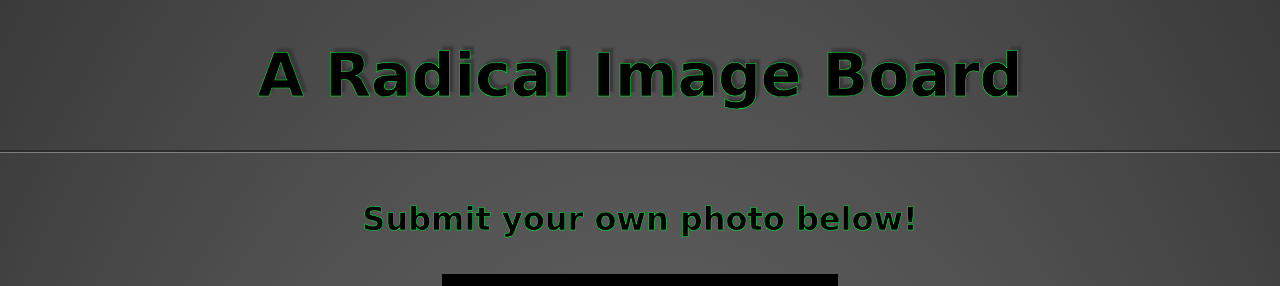
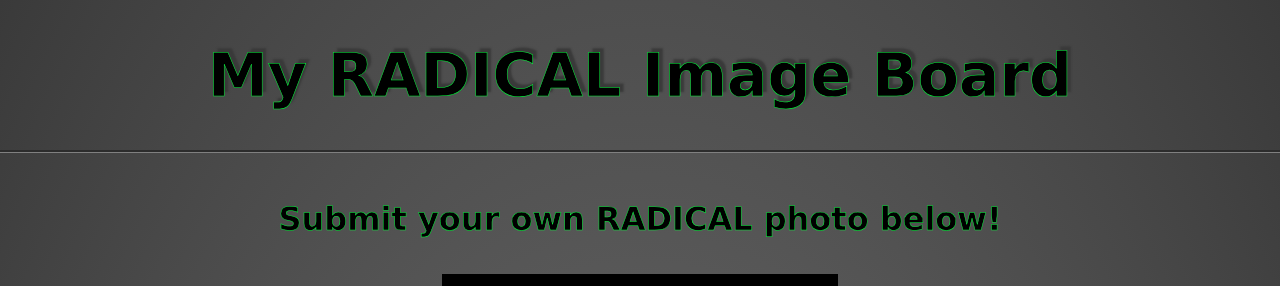
Before and after one commit to TheLukeRussell/5-2-react-image-board, a React (Create React App) app: page / in a window 1280 px wide. Shown: the top 286 px of the page. Built offline with nearby package versions, Linux system fonts and the light colour scheme.

Commit message:
adjusted form box

```diff
--- a/src/App.css
+++ b/src/App.css
@@ -4,15 +4,15 @@
 }
 
 img {
-  width: 50%;
+  width: 55%;
   border: thin #00ff3b groove;
   transition: ease .5s;
 }
 
 img:hover {
-  width: 55%;
+  width: 60%;
   transition: ease .5s;
-  border: thin transparent groove;
+  border: 0px groove transparent;
   box-shadow: 0px 0px 34px 0px #000;
 }
 
@@ -55,7 +55,6 @@ body {
   }
 
 
-
 .image-form-container {
   padding: 20px;
   border-style: groove;
@@ -95,7 +94,7 @@ button {
 }
 
 button:active {
-  background-color: #000;
-  color: #00ff3b;
-  border: 1pt solid #00ff3b;
+  background-color: #00ff3b;
+  color: #000;
+  border: thin groove #000;
 }
--- a/src/App.js
+++ b/src/App.js
@@ -22,11 +22,14 @@ class ImageForm extends Component {
 
   handleButton = (event) => {
     event.preventDefault();
+
     const picture = {
       url: this.state.url,
       caption:this.state.caption
     }
-console.log(picture);
+
+    this.props.handleButton(picture);
+
     this.setState({
       url: '',
       caption: ''
@@ -37,8 +40,8 @@ console.log(picture);
 
     return(
       <div className='image-form-container'>
-        <h2>Submit your own photo below!</h2>
-      <form onSubmit={this.handleButton} className='image-form'>
+        <h2>Submit your own RADICAL photo below!</h2>
+      <form className='image-form'>
         <label htmlFor='url'>
         <input id='image-url' type='text' placeholder='Image URL' value={this.state.url} onChange={this.handleChange}></input>
         </label>
@@ -47,7 +50,7 @@ console.log(picture);
           <input id='caption' type='text' placeholder='Image Caption' value={this.state.caption} onChange={this.handleChange}></input>
         </label>
           <div></div>
-        <button type="submit">- Submit Your Photo -</button>
+        <button onClick={this.handleButton} type="submit" value="add photo">- Submit Your Photo -</button>
       </form>
       </div>
     )
@@ -56,10 +59,10 @@ console.log(picture);
 
 class ImageList extends Component {
   render() {
-let pictures = this.props.pictures.map(function(picture) {
+let pictures = this.props.pictures.map(function(picture, index) {
   return (
-    <div className="image-list-div">
-      <img src={picture.url}/>
+    <div key={index} className="image-list-div">
+      <img src={picture.url} alt='this is definitely a meaningful alt text'/>
       <h3>{picture.caption}</h3>
     </div>
   )
@@ -83,12 +86,22 @@ class ImageBoard extends Component {
       {url: 'https://www.teslarati.com/wp-content/uploads/2019/09/Crew-Dragon-DM-1-orbit-tall-pano-SpaceX-crop-3.jpg', caption: 'Space X Vessel in Space'}
     ]
   })
+
+handleButton(picture) {
+  let pictures = this.state.pictures.slice();
+  pictures.unshift(picture);
+  this.setState({
+    pictures
+  })
+}
+
   render() {
     return(
       <div className='main-app'>
-      <h1>A Radical Image Board</h1>
-      <ImageForm className='image-form' />
+      <h1>My RADICAL Image Board</h1>
+      <ImageForm className='image-form' handleButton={this.handleButton}/>
       <ImageList className='image-list' pictures={this.state.pictures}/>
+      <h1>Have a RADICAL day!</h1>
       </div>
     )
   }
```
